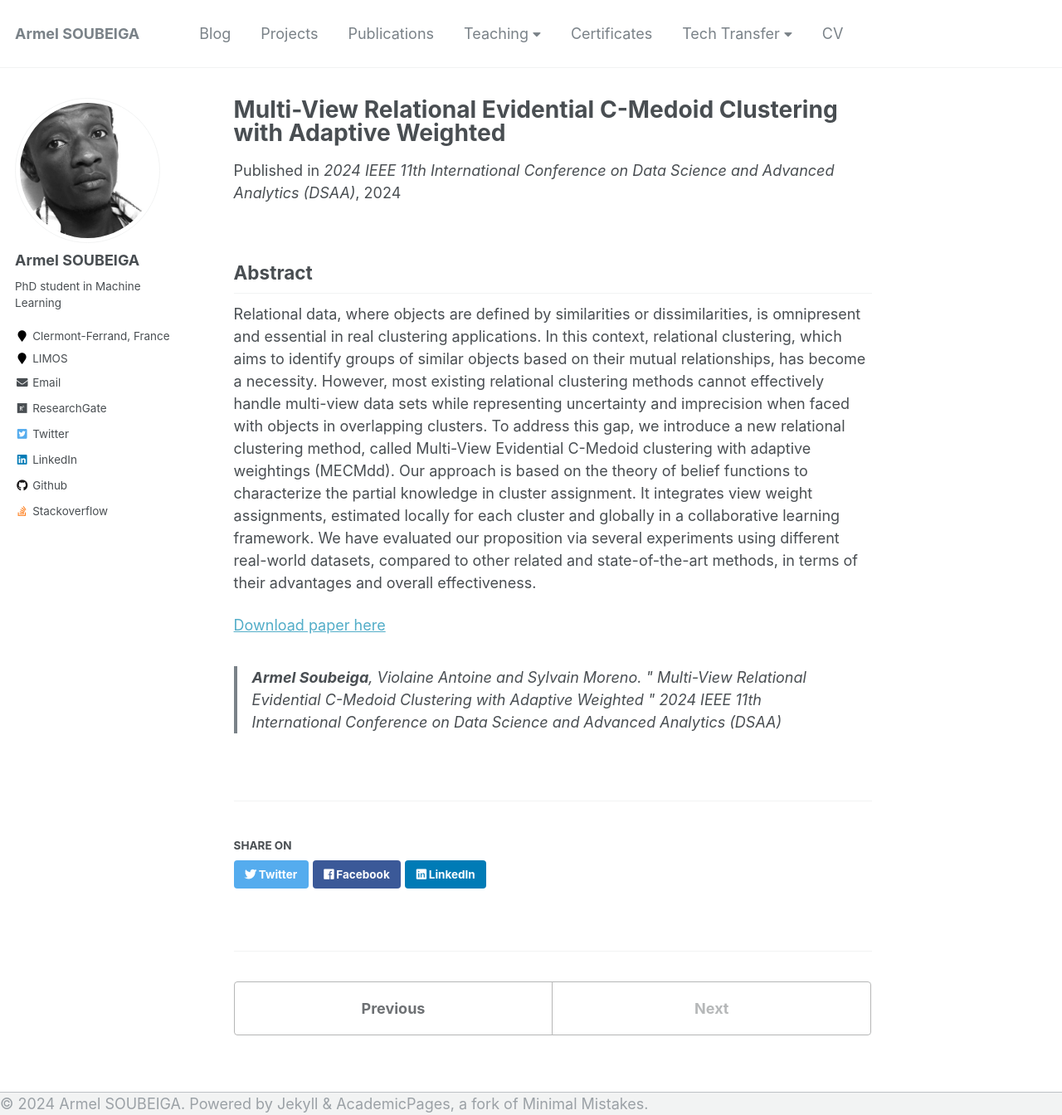
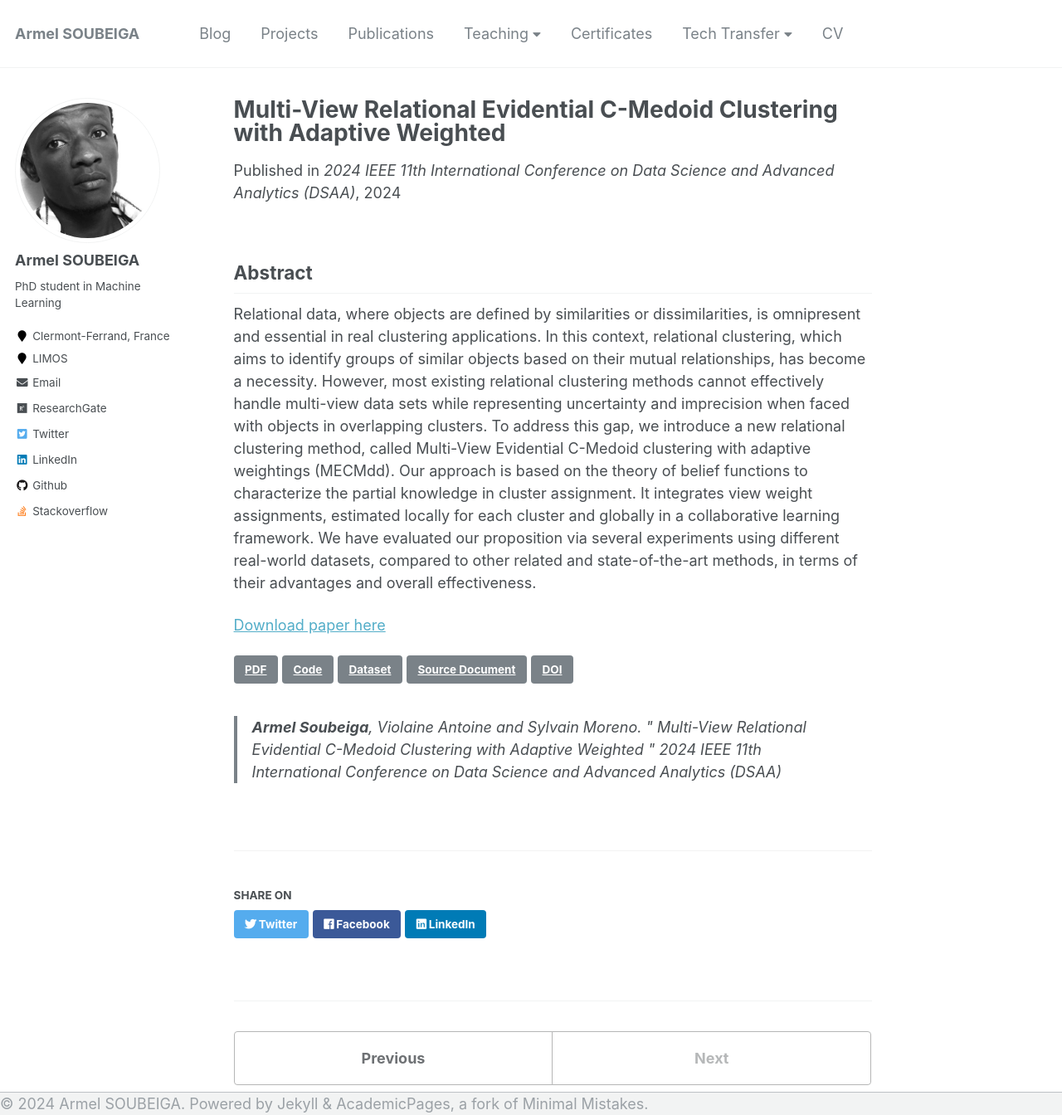
Before and after one commit to armelsoubeiga/armelsoubeiga.github.io, a Jekyll site: the page built from _publications/2024-10-06-Multi-View-Relational-Evidential-C-Medoid-Clustering-with-Adaptive-Weighted.md, in a window 1280 px wide and 1344 px high. Shown: the whole window at 83% size. Built offline with Jekyll 4.4.1, drawn with Linux system fonts in a browser that asks for light colours.

Commit message:
Update 2024-10-06-Multi-View-Relational-Evidential-C-Medoid-Clustering-with-Adaptive-Weighted.md

```diff
--- a/_publications/2024-10-06-Multi-View-Relational-Evidential-C-Medoid-Clustering-with-Adaptive-Weighted.md
+++ b/_publications/2024-10-06-Multi-View-Relational-Evidential-C-Medoid-Clustering-with-Adaptive-Weighted.md
@@ -7,12 +7,18 @@ date: 2024-10-06
 venue: '2024 IEEE 11th International Conference on Data Science and Advanced Analytics (DSAA)'
 paperurl: 'http://dx.doi.org/10.1109/DSAA61799.2024.10722777'
 citation: '<b>Armel Soubeiga</b>, Violaine Antoine and Sylvain Moreno. &quot; Multi-View Relational Evidential C-Medoid Clustering with Adaptive Weighted &quot; <i>2024 IEEE 11th International Conference on Data Science and Advanced Analytics (DSAA)</i>'
+pdf: 'URL_VERS_PDF'
+code: 'URL_VERS_CODE'
+dataset: 'URL_VERS_DATASET'
+source_document: 'URL_VERS_SOURCE_DOCUMENT'
+doi: 'URL_VERS_DOI'
 ---
+
 ## Abstract
 
 Relational data, where objects are defined by similarities or dissimilarities, is omnipresent and essential in real clustering applications. In this context, relational clustering, which aims to identify groups of similar objects based on their mutual relationships, has become a necessity. However, most existing relational clustering methods cannot effectively handle multi-view data sets while representing uncertainty and imprecision when faced with objects in overlapping clusters. To address this gap, we introduce a new relational clustering method, called Multi-View Evidential C-Medoid clustering with adaptive weightings (MECMdd). Our approach is based on the theory of belief functions to characterize the partial knowledge in cluster assignment. It integrates view weight assignments, estimated locally for each cluster and globally in a collaborative learning framework. We have evaluated our proposition via several experiments using different real-world datasets, compared to other related and state-of-the-art methods, in terms of their advantages and overall effectiveness.
 
 <a href='http://dx.doi.org/10.1109/DSAA61799.2024.10722777'>Download paper here</a>
-
+{% include link-tags.html %}
 
 > <b>Armel Soubeiga</b>, Violaine Antoine and Sylvain Moreno. &quot; Multi-View Relational Evidential C-Medoid Clustering with Adaptive Weighted &quot; <i>2024 IEEE 11th International Conference on Data Science and Advanced Analytics (DSAA)</i>
```
